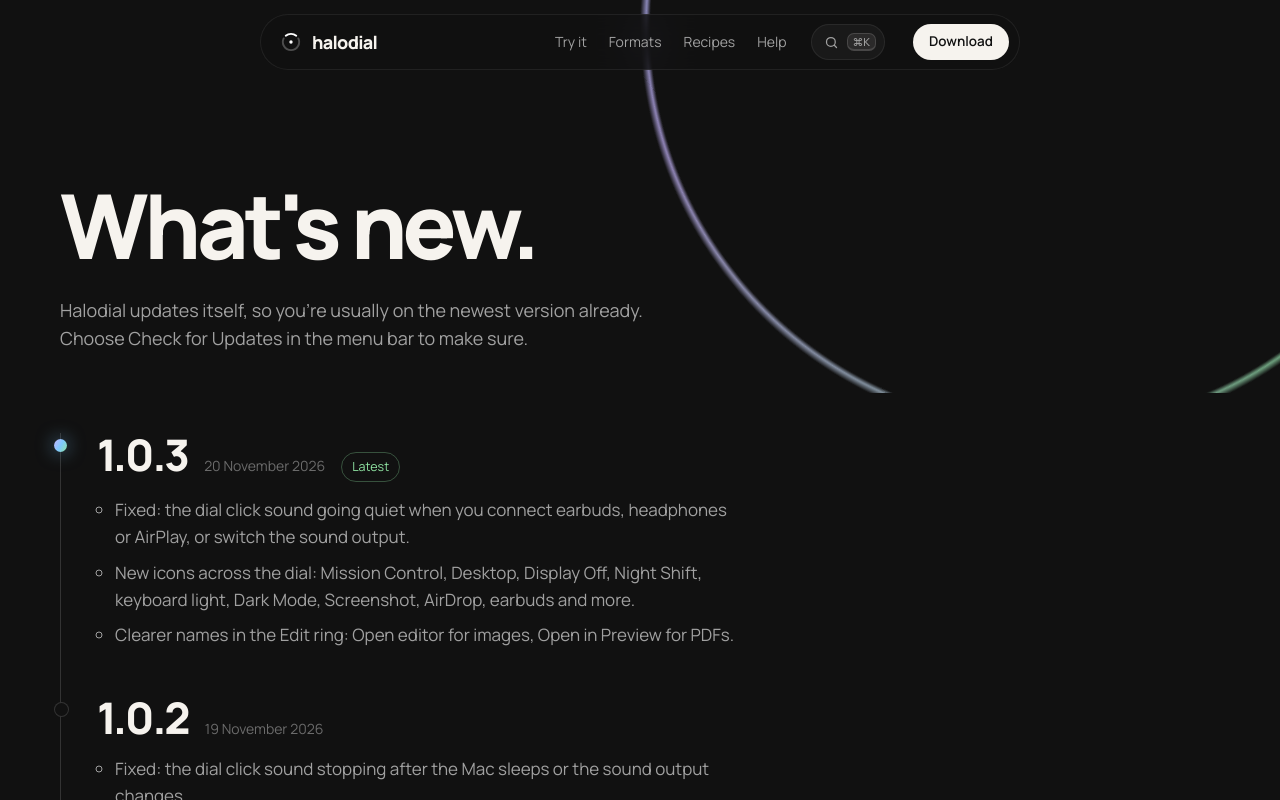
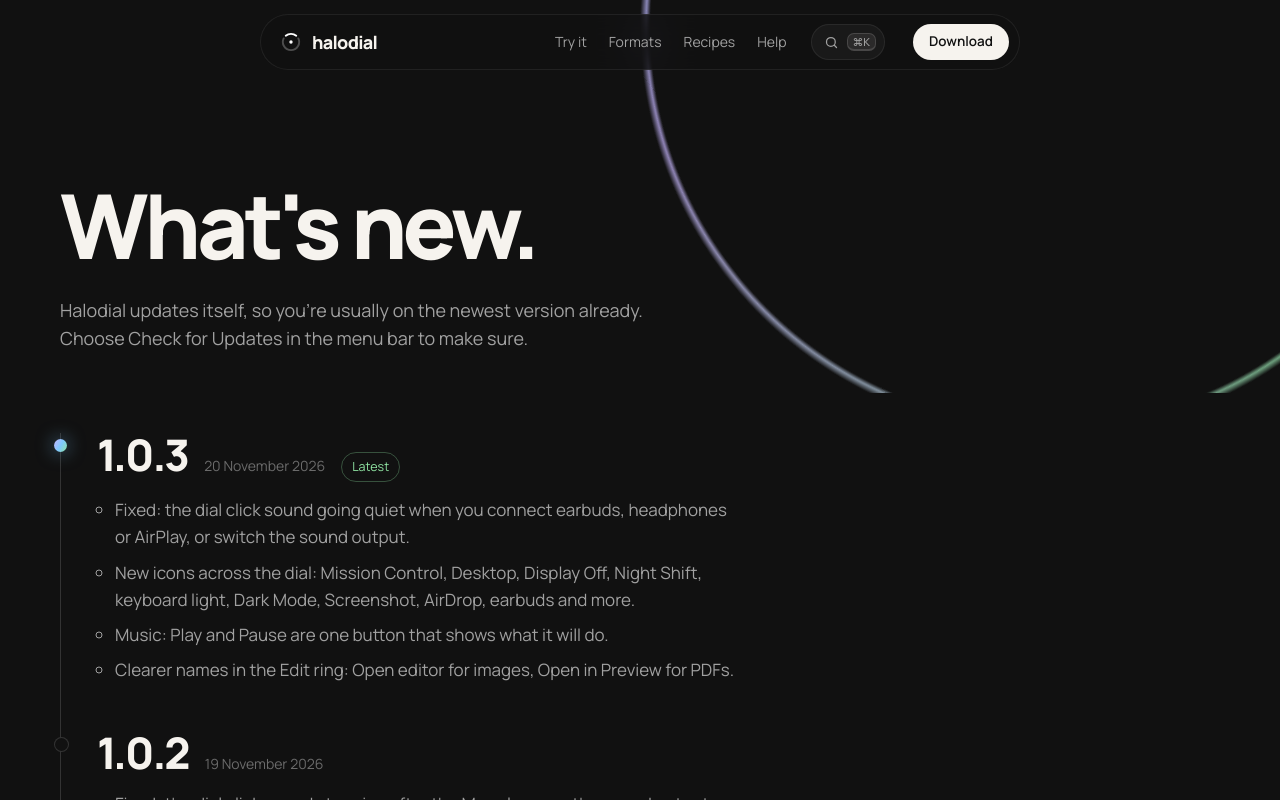
Before and after one commit to Halodial/halodial.github.io, a Next.js app: page /changelog in a window 1280 px wide. Shown: the top 800 px of the page. Built offline with nearby package versions, Linux system fonts and the light colour scheme.

Commit message:
Changelog 1.0.3: Play/Pause

```diff
--- a/app/changelog/page.tsx
+++ b/app/changelog/page.tsx
@@ -9,6 +9,7 @@ const RELEASE_LIST: [version: string, date: string, items: string[]][] = [
   ['1.0.3', '20 November 2026', [
     'Fixed: the dial click sound going quiet when you connect earbuds, headphones or AirPlay, or switch the sound output.',
     'New icons across the dial: Mission Control, Desktop, Display Off, Night Shift, keyboard light, Dark Mode, Screenshot, AirDrop, earbuds and more.',
+    'Music: Play and Pause are one button that shows what it will do.',
     'Clearer names in the Edit ring: Open editor for images, Open in Preview for PDFs.',
   ]],
   ['1.0.2', '19 November 2026', ['Fixed: the dial click sound stopping after the Mac sleeps or the sound output changes.']],
```
